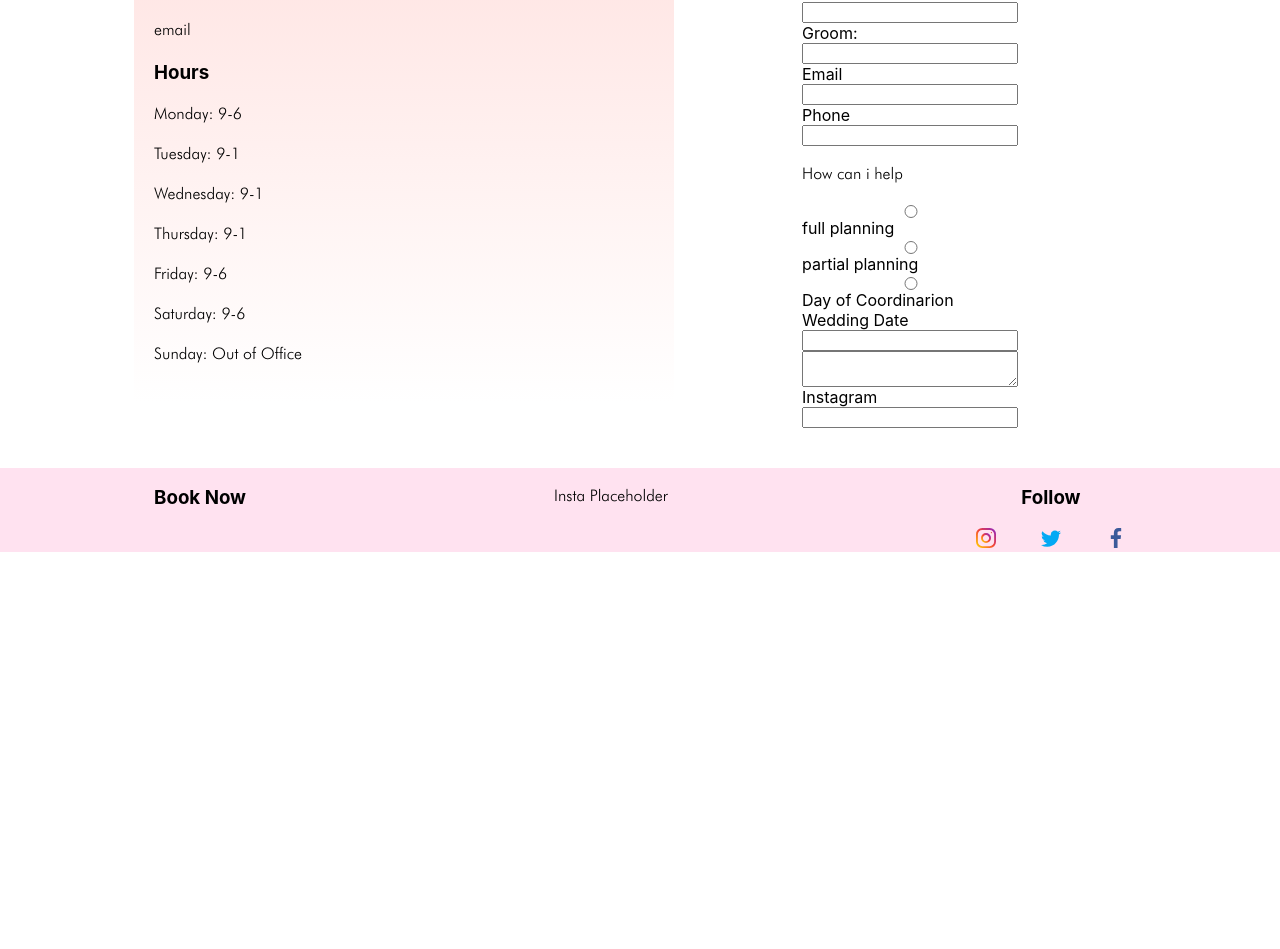
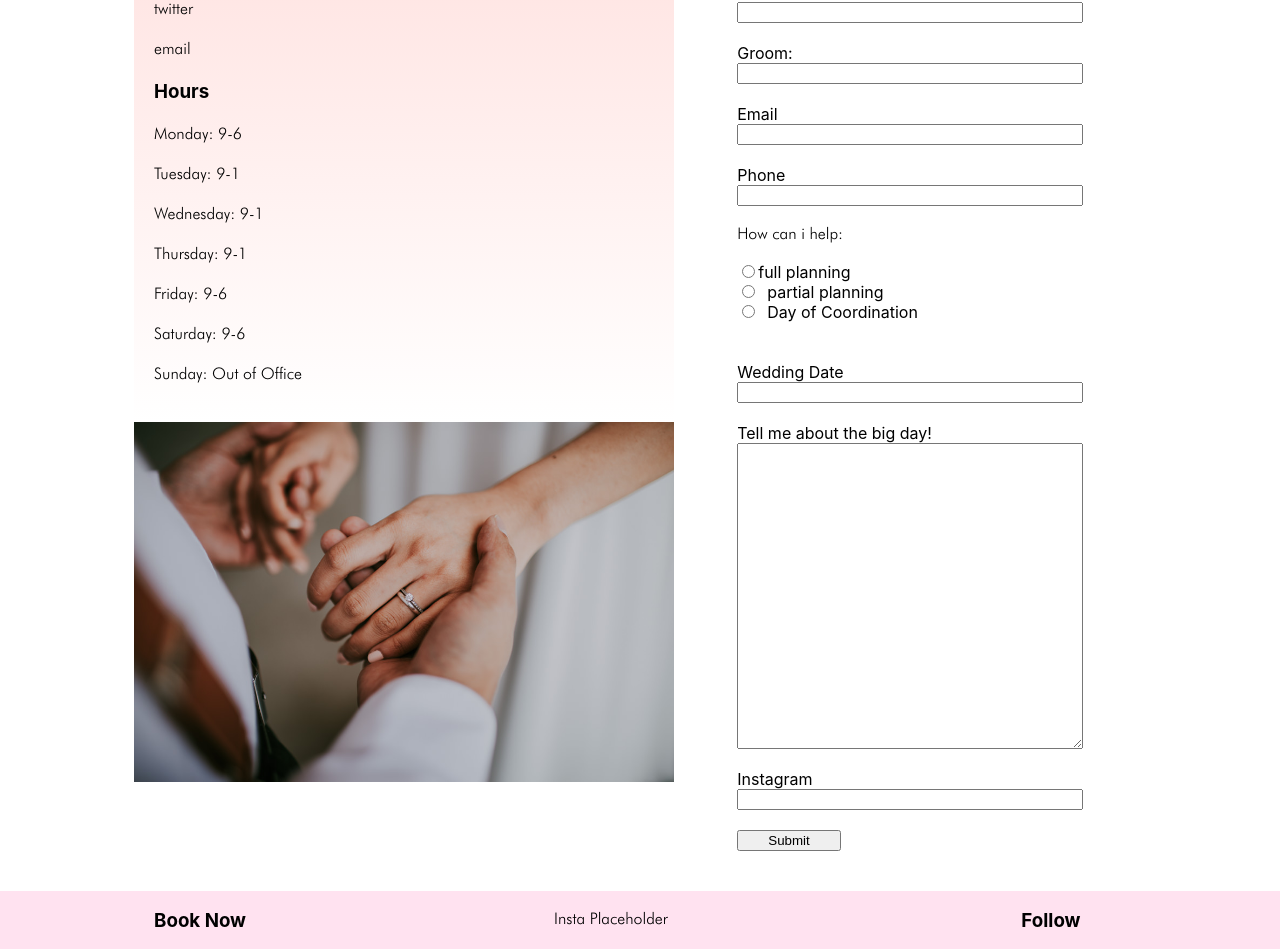
Before and after one commit to cruzma/misa-wedding-site, a React (Create React App) app: page / in a window 1280 px wide. Shown: the part 430-1379 px from the top of the page. Before the commit the page ends 982 px from the top, so only its background shows below. Built offline with nearby package versions, Linux system fonts and the light colour scheme.

Commit message:
initial form setup

```diff
--- a/src/components/Contact/Contact.jsx
+++ b/src/components/Contact/Contact.jsx
@@ -20,7 +20,7 @@ function Contact(prop){
                     <p>Saturday: 9-6</p>
                     <p>Sunday: Out of Office</p>
                 </div>
-                <div></div>
+                <div><img src={require("../../assets/images/Styled-69.jpg").default} alt="bride and groom holding hands"></img></div>
             </div>
             <div className="right-side">
                 <h1>Connect</h1>
@@ -33,19 +33,22 @@ function Contact(prop){
                     <input type="text" id="email" name="email"/>
                     <label for="phone">Phone</label>
                     <input type="text" id="phone" name="phone"></input>
-                    <p>How can i help</p>
-                    <input type="radio" id="html" name="fav_language" value="HTML"/>
-                    <label for="html">full planning</label>
-                    <input type="radio" id="css" name="fav_language" value="CSS"/>
-                    <label for="css">partial planning</label>
-                    <input type="radio" id="javascript" name="fav_language" value="JavaScript"></input>
-                    <label for="javascript">Day of Coordinarion</label>
+                    <p>How can i help:</p>
+                    <div>
+                        <input type="radio" id="full" name="service" value="full"/>
+                        <label for="full">full planning</label><br></br>
+                        <input type="radio" id="partial" name="service" value="partial"/>
+                        <label for="partial">&nbsp; partial planning</label><br></br>
+                        <input type="radio" id="dayOf" name="service" value="dayOf"></input>
+                        <label for="dayOf">&nbsp; Day of Coordination</label>
+                    </div>
                     <label for="date">Wedding Date</label>
                     <input type="text" id="date" name="date"></input>
-                    <label for="about"></label>
-                    <textarea type="text" id="about" name="about"></textarea>
+                    <label for="about">Tell me about the big day!</label>
+                    <textarea type="text" id="about" name="about" rows="20"></textarea>
                     <label for="instagram">Instagram</label>
                     <input type="text" id="instagram" name="instagram"></input>
+                    <input type="submit" value="Submit" class="input-submit"></input>
 
                 </form>
             </div>
--- a/src/components/Contact/contact-styling.css
+++ b/src/components/Contact/contact-styling.css
@@ -4,13 +4,13 @@
 }
 
 .wrapper{
-    margin-top: 20px;
     margin-bottom: 20px;
     flex-direction: row;
 }
 
 .left-side{
     width: 50%;
+
 }
 .right-side{
     width: 40%;
@@ -27,7 +27,20 @@
 .input-container{
     display: flex;
     flex-direction: column;
-    width: 50%;
+    width: 80%;
     justify-content: center;
 
 }
+
+form div{
+    margin: 0 0 20px 0;
+}
+
+label{
+    margin-top:20px;
+}
+
+.input-submit{
+    margin-top: 20px;
+    max-width: 30%;
+}
```
